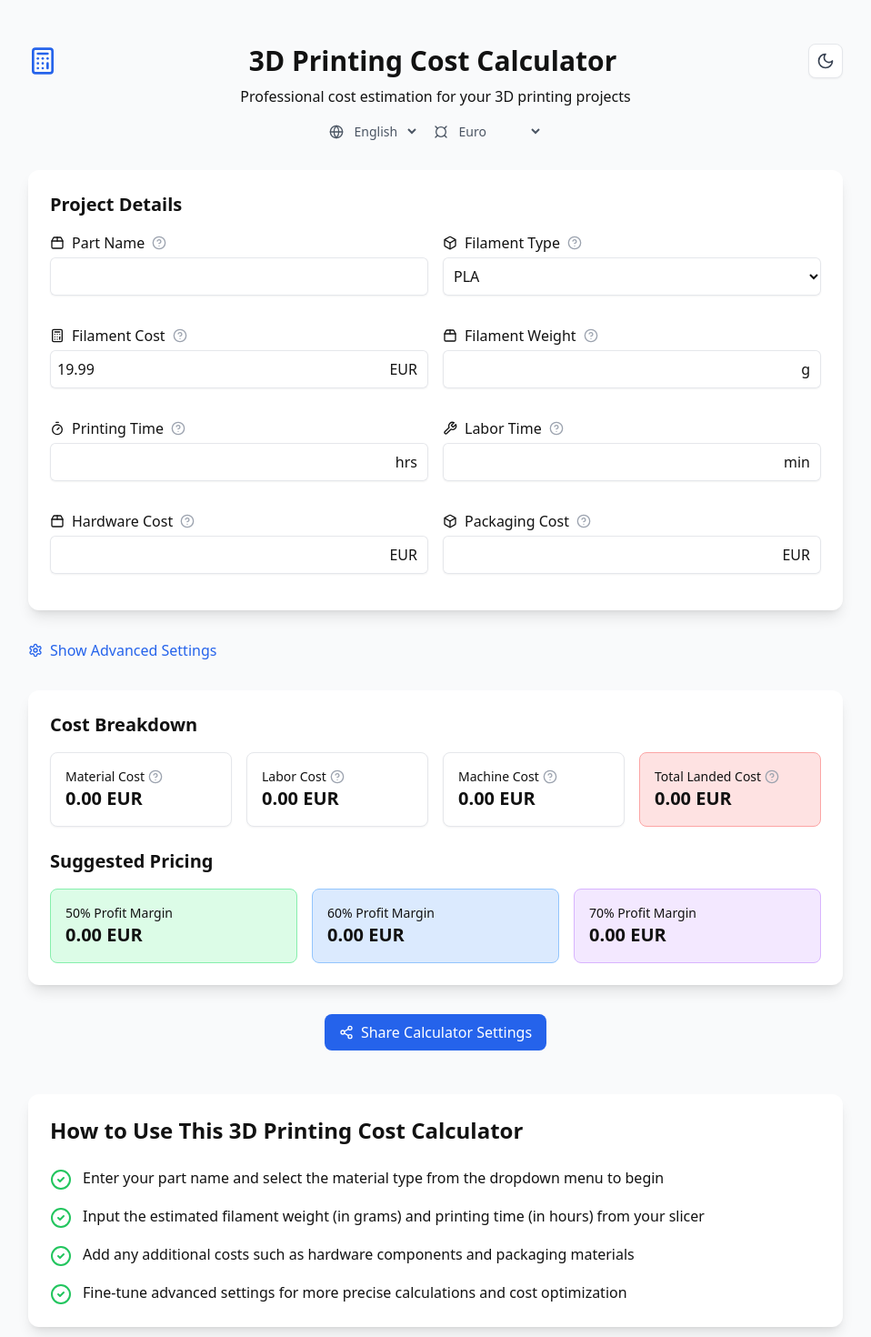
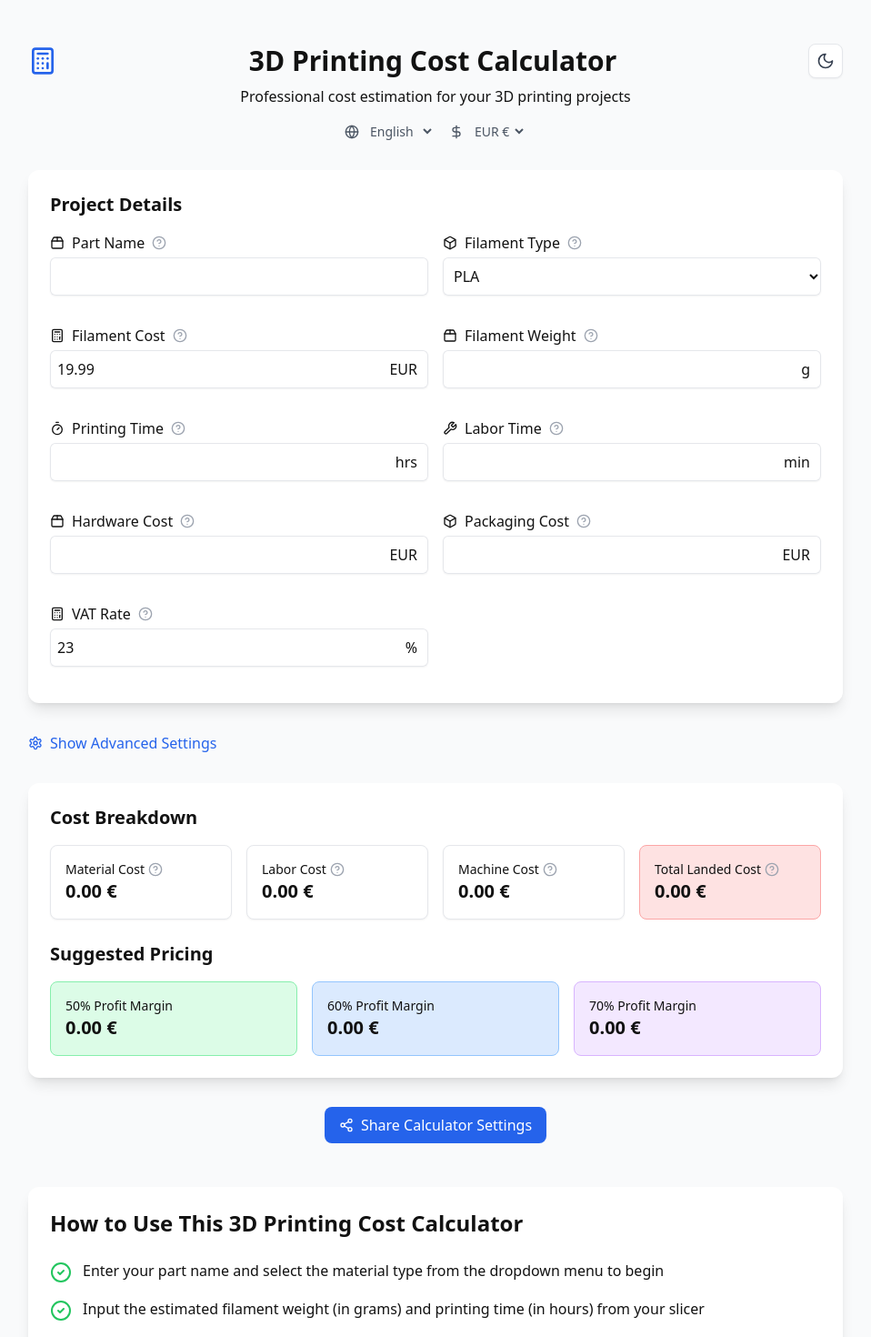
Before and after one commit to replica3d/3dprintingcostcalculator, a React (Vite) app: page / in a window 1280 px wide. Shown: the top 1470 px of the page at 91% size, without its empty margins (161-1119 px from the left). Built offline with nearby package versions, Linux system fonts and the light colour scheme.

Commit message:
Calculator update

```diff
--- a/src/App.tsx
+++ b/src/App.tsx
@@ -10,7 +10,7 @@ import { CurrencySwitcher } from './components/CurrencySwitcher';
 import { AdvancedSettings } from './components/AdvancedSettings';
 import { HowToUseGuide } from './components/HowToUseGuide';
 import { FAQ } from './components/FAQ';
-import { DEFAULT_SETTINGS, MATERIALS, MATERIAL_PRICES } from './constants';
+import { DEFAULT_SETTINGS, MATERIALS, MATERIAL_PRICES, DEFAULT_VAT_RATE } from './constants';
 import { calculateCosts } from './utils/calculations';
 import { useLanguage } from './context/LanguageContext';
 import { useCurrency } from './context/CurrencyContext';
@@ -27,7 +27,8 @@ function App() {
     printingTime: '',
     laborRequired: '',
     hardwareCost: '',
-    packagingCost: ''
+    packagingCost: '',
+    vatRate: DEFAULT_VAT_RATE
   });
 
   const [settings, setSettings] = useState(DEFAULT_SETTINGS);
@@ -90,7 +91,8 @@ function App() {
     printingTime: Number(inputs.printingTime) || 0,
     laborRequired: Number(inputs.laborRequired) || 0,
     hardwareCost: Number(inputs.hardwareCost) || 0,
-    packagingCost: Number(inputs.packagingCost) || 0
+    packagingCost: Number(inputs.packagingCost) || 0,
+    vatRate: Number(inputs.vatRate) || 0
   }, settings);
 
   const shareData = {
@@ -113,7 +115,6 @@ function App() {
         <meta name="twitter:title" content={t.meta.title} />
         <meta name="twitter:description" content={t.meta.description} />
 
-        {/* Language alternates */}
         <link rel="alternate" hrefLang="en" href={`${baseUrl}`} />
         <link rel="alternate" hrefLang="es" href={`${baseUrl}/es`} />
         <link rel="alternate" hrefLang="de" href={`${baseUrl}/de`} />
@@ -222,6 +223,15 @@ function App() {
                 tooltip={t.tooltips.packagingCost}
                 unit={currency}
               />
+              <InputField
+                label={t.inputs.vatRate}
+                name="vatRate"
+                icon={Calculator}
+                value={inputs.vatRate}
+                onChange={handleInputChange}
+                tooltip={t.tooltips.vatRate}
+                unit="%"
+              />
             </div>
           </div>
 
@@ -270,16 +280,19 @@ function App() {
               <CostDisplay
                 label={t.costs.margin50}
                 value={costs.margin50}
+                vatValue={costs.margin50VAT}
                 className="bg-green-100 dark:bg-[#2D3D2D] border border-green-300 dark:border-green-900"
               />
               <CostDisplay
                 label={t.costs.margin60}
                 value={costs.margin60}
+                vatValue={costs.margin60VAT}
                 className="bg-blue-100 dark:bg-[#2D2D3D] border border-blue-300 dark:border-blue-900"
               />
               <CostDisplay
                 label={t.costs.margin70}
                 value={costs.margin70}
+                vatValue={costs.margin70VAT}
                 className="bg-purple-100 dark:bg-[#3D2D3D] border border-purple-300 dark:border-purple-900"
               />
             </div>
--- a/src/components/CostDisplay.tsx
+++ b/src/components/CostDisplay.tsx
@@ -6,15 +6,35 @@ import { useCurrency } from '../context/CurrencyContext';
 interface CostDisplayProps {
   label: string;
   value: number;
+  vatValue?: number;
   className?: string;
   isHours?: boolean;
   tooltip?: string;
 }
 
-export function CostDisplay({ label, value, className = '', isHours = false, tooltip }: CostDisplayProps) {
+export function CostDisplay({ label, value, vatValue, className = '', isHours = false, tooltip }: CostDisplayProps) {
   const { currency } = useCurrency();
   const defaultClass = 'bg-white dark:bg-[#2D2D2D] border border-gray-200 dark:border-[#696969]';
   const finalClassName = className.includes('border') ? className.replace(/border-gray-\d+/g, 'dark:border-[#696969]') : `${defaultClass} ${className}`;
+
+  const currencyFormats = {
+    EUR: { symbol: '€', position: 'after' },
+    USD: { symbol: '$', position: 'before' },
+    PLN: { symbol: 'zł', position: 'after' }
+  };
+
+  const formatValue = (value: number) => {
+    if (isHours) {
+      return Math.round(value);
+    }
+
+    const { symbol, position } = currencyFormats[currency];
+    return position === 'before'
+      ? `${symbol}${value.toFixed(2)}`
+      : `${value.toFixed(2)} ${symbol}`;
+  };
+
+  const shouldShowVAT = value > 0 && vatValue !== undefined;
 
   return (
     <div className={`p-4 rounded-lg ${finalClassName}`}>
@@ -27,11 +47,13 @@ export function CostDisplay({ label, value, className = '', isHours = false, too
         )}
       </div>
       <div className="text-xl font-semibold text-[#121212] dark:text-dark-text">
-        {isHours ?
-          Math.round(value) :
-          `${value.toFixed(2)} ${currency}`
-        }
+        {formatValue(value)}
       </div>
+      {shouldShowVAT && (
+        <div className="text-sm text-gray-500 dark:text-gray-400 mt-1">
+          VAT incl: {formatValue(vatValue)}
+        </div>
+      )}
     </div>
   );
 }
--- a/src/components/CurrencySwitcher.tsx
+++ b/src/components/CurrencySwitcher.tsx
@@ -1,11 +1,11 @@
 import React from 'react';
-import { Currency } from 'lucide-react';
+import { DollarSign } from 'lucide-react';
 import { useCurrency } from '../context/CurrencyContext';
 
 const currencies: Record<string, string> = {
-  EUR: 'Euro',
-  USD: 'US Dollar',
-  PLN: 'Polish Zloty'
+  EUR: '€',
+  USD: '$',
+  PLN: 'zł'
 };
 
 export function CurrencySwitcher() {
@@ -13,7 +13,7 @@ export function CurrencySwitcher() {
 
   return (
     <div className="flex items-center gap-2">
-      <Currency className="w-4 h-4 text-gray-600 dark:text-gray-400" />
+      <DollarSign className="w-4 h-4 text-gray-600 dark:text-gray-400" />
       <label htmlFor="currency-select" className="sr-only">
         Select Currency
       </label>
@@ -23,9 +23,9 @@ export function CurrencySwitcher() {
         onChange={(e) => switchCurrency(e.target.value as Currency)}
         className="bg-transparent text-gray-600 dark:text-gray-400 border-none focus:ring-0 cursor-pointer text-sm"
       >
-        {Object.entries(currencies).map(([code, name]) => (
+        {Object.entries(currencies).map(([code, symbol]) => (
           <option key={code} value={code}>
-            {name}
+            {code} {symbol}
           </option>
         ))}
       </select>
--- a/src/constants.ts
+++ b/src/constants.ts
@@ -19,6 +19,8 @@ export const DEFAULT_SETTINGS = {
   POWER_CONSUMPTION: 150,
   ADDITIONAL_COST: 0.00
 };
+
+export const DEFAULT_VAT_RATE = 23;
 
 export const MATERIALS = ['PLA', 'PETG', 'ASA', 'TPU', 'PC', 'PA'];
 
--- a/src/translations/en.ts
+++ b/src/translations/en.ts
@@ -18,7 +18,8 @@ export const en = {
     printingTime: "Printing Time",
     laborTime: "Labor Time",
     hardwareCost: "Hardware Cost",
-    packagingCost: "Packaging Cost"
+    packagingCost: "Packaging Cost",
+    vatRate: "VAT Rate"
   },
   costs: {
     materialCost: "Material Cost",
@@ -63,6 +64,7 @@ export const en = {
     laborTime: "Time required for setup, monitoring, and post-processing",
     hardwareCost: "Cost of additional hardware (screws, inserts, etc.)",
     packagingCost: "Cost of packaging materials",
+    vatRate: "Value Added Tax rate to be applied to the final price",
     materialEfficiency: "Accounts for material waste and failed prints (1.1 = 10% waste)",
     laborRate: "Hourly rate for labor costs including overhead",
     printerCost: "Initial cost of the 3D printer",
--- a/src/types.ts
+++ b/src/types.ts
@@ -7,4 +7,5 @@ export interface CalculatorInputs {
   laborRequired: string | number;
   hardwareCost: string | number;
   packagingCost: string | number;
+  vatRate: string | number;
 }
--- a/src/utils/calculations.ts
+++ b/src/utils/calculations.ts
@@ -35,6 +35,7 @@ export function calculateCosts(inputs: {
   laborRequired: number;
   hardwareCost: number;
   packagingCost: number;
+  vatRate: number;
 }, settings: PrinterSettings) {
   const { printerCostPerHour } = calculateAdvancedMetrics(settings);
 
@@ -46,10 +47,11 @@ export function calculateCosts(inputs: {
 
   const landedCost = totalMaterialCost + inputs.packagingCost + laborCost + machineCost;
 
-  // Calculate retail prices based on desired profit margins
-  const margin50 = landedCost / (1 - 0.50); // 50% profit margin
-  const margin60 = landedCost / (1 - 0.60); // 60% profit margin
-  const margin70 = landedCost / (1 - 0.70); // 70% profit margin
+  const margin50 = landedCost / (1 - 0.50);
+  const margin60 = landedCost / (1 - 0.60);
+  const margin70 = landedCost / (1 - 0.70);
+
+  const calculateWithVAT = (price: number) => price * (1 + (inputs.vatRate / 100));
 
   return {
     materialCost: totalMaterialCost,
@@ -58,6 +60,10 @@ export function calculateCosts(inputs: {
     landedCost,
     margin50,
     margin60,
-    margin70
+    margin70,
+    margin50VAT: calculateWithVAT(margin50),
+    margin60VAT: calculateWithVAT(margin60),
+    margin70VAT: calculateWithVAT(margin70),
+    vatRate: inputs.vatRate
   };
 }
```
Also changed, not shown: 7 other files (tests, documents, lock files or other folders).
